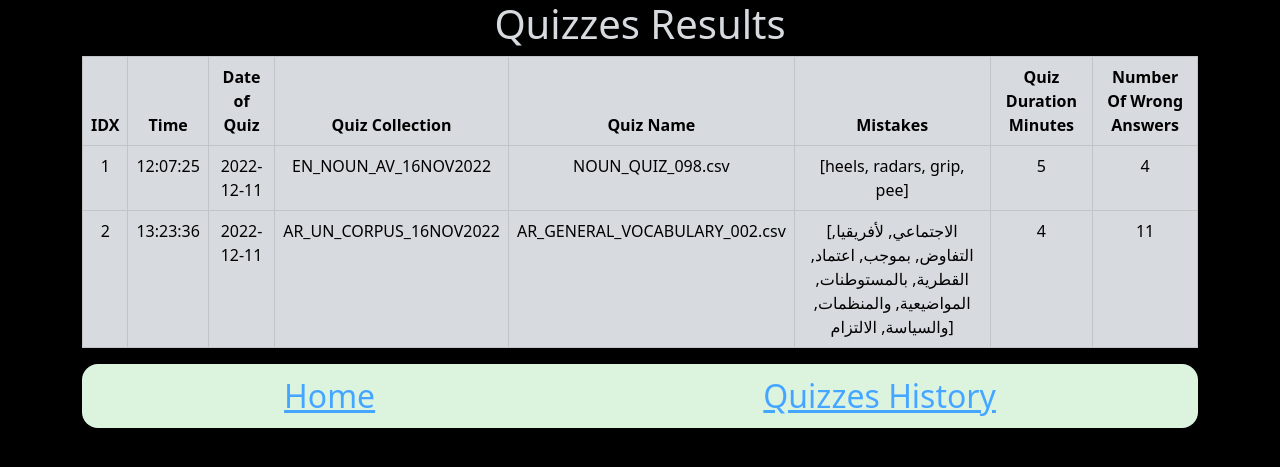
After one commit to akbargherbal/akbar_quiz_fg, a Flask app: page /quizzes_history in a window 1280 px wide. The commit adds this page. Shown: the top 467 px of the page. Run offline with Flask 2, Linux system fonts and the light colour scheme.

Commit message:
BETA Version; no problems so far

```diff
--- a/app.py
+++ b/app.py
@@ -1,120 +1,77 @@
-from flask import Flask, render_template, request, redirect, url_for, jsonify
+from flask import Flask, render_template, request, redirect, url_for, session
 from flask_cors import cross_origin
+# from flask_session import Session
+from time import sleep
 
 import utilities as ut
 import pandas as pd
 from zipfile import ZipFile
 import os
 
-try:
-    list_tried_quizzes = pd.read_json('quizzes_result.json', encoding='utf-8')
-    list_tried_quizzes = list(list_tried_quizzes['quiz_name'])
-except:
-    list_tried_quizzes = []
-
-quiz_repo = os.listdir('quiz_repo')
-quiz_repo_dict = {int(i.split('_')[0]):f'quiz_repo/{i}' for i in quiz_repo if i.endswith('.zip')}
-
 
 app = Flask(__name__)
+app.secret_key = 'secret_key'
 app.static_folder = 'static'
-
-def clean_name_01(x):
-    result =  x.split('/')[-1].split('.zip')[0].split('--')
-    result = ' '.join(result)
-    return result
-
-quiz_repo = {k:clean_name_01(v) for k,v in quiz_repo_dict.items()}
+app.config['SESSION_TYPE'] = 'filesystem'
 
 @app.route('/home', methods=['GET', 'POST'])
 @app.route('/', methods=['GET', 'POST'])
 @cross_origin()
 def home():
     if request.method == 'GET':
+        quiz_repo = ut.get_buttons_names()
         return render_template('home.html', quiz_repo= quiz_repo)
+
     else:
-        try:
-            print(f'{request.form.to_dict()}', flush=True)
-            if 'request_quiz_name' in request.form.to_dict():
-                quiz_id = int(request.form.get('request_quiz_name'))
-                quiz_path = quiz_repo_dict[quiz_id]
-                zf = ZipFile(quiz_path)
-                quiz_path = ut.get_quiz_collection(quiz_path)
-                #quiz_path = quiz_path[0] # Add condition to read only untried quizzes.
-                quiz_path = list(set(quiz_path) - set(list_tried_quizzes))[0]
+        print(f'Form: {request.form}', flush=True)
+        quiz_id = int(request.form.get('request_quiz_name'))
+        print(f'Quiz_ID: {quiz_id}', flush=True)
+        session['quiz_id'] = quiz_id
 
-                print(f'Quiz_Path: {quiz_path}', quiz_path, flush=True)
-
-                quiz_set_from_flask =  pd.read_csv(zf.open(quiz_path), encoding='utf-8').to_dict(orient = 'records')
-                quiz_name_from_flask = quiz_path
-
-                print(f'Quiz_Path: {quiz_path}', quiz_path, flush=True)
-                language_from_flask = quiz_path.split('/')[0].split('_')[0]
-                print(f'Language Code: {language_from_flask}', flush=True)
-
-                kwargs = {'quiz_set_from_flask':quiz_set_from_flask,
-                        'quiz_name_from_flask':quiz_name_from_flask,
-                        'language_from_flask': language_from_flask}
-
-                return render_template('quiz.html', **kwargs)
-            else:
-                print(f'ELSE STATEMENT IN HOME PAGE:', flush=True)
-                print('_'*100, flush=True)
-                return render_template('home.html', quiz_repo= quiz_repo)
-
-        except Exception as e:
-            print(f'Error: {e}', flush=True)
-            print(f'Exception Occured! Redirecting to Home Page:', flush=True)
-            print('#'*100, flush=True)
-            return render_template('home.html', quiz_repo= quiz_repo)
-
-
-
+        return redirect(url_for('quiz')) # we want to redirect user to quiz page; passing quiz data through session.
 
 
 @app.route('/quiz' , methods=['POST', 'GET'])
 @cross_origin()
 def quiz():
-    print('Entering QUIZ PAGE!!!', flush=True)
     if request.method == 'GET':
-        return render_template('quiz.html')
+        new_quiz = ut.get_new_quiz(session['quiz_id'])
+        kwargs = {
+            'quiz_set_from_flask': new_quiz['quiz_set_from_flask'],
+            'quiz_name_from_flask': new_quiz['quiz_name_from_flask'],
+            'language_from_flask': new_quiz['language_from_flask']
+        }
+
+        return render_template('quiz.html', **kwargs)
 
     else:
-        try:
-            if 'quiz_result' in request.form.to_dict():
-                print(f'''
-    Quiz Result in Request Form Are Being Printed:
-    {request.form.to_dict()}
-    ''', flush=True)
-                quiz_date = ut.get_datetime_now()
-                q_results = request.form.to_dict()
+        quiz_date = ut.get_datetime_now()
+        q_results = request.form.to_dict()
 
-                mistakes = [v for k,v in q_results.items() if k.startswith('wrong_answer')]
+        mistakes = [v for k,v in q_results.items() if k.startswith('wrong_answer')]
 
-                quiz_result = {}
+        quiz_result = {}
 
-                print(f'Mistakes: {mistakes}, {type(mistakes)}', flush=True)
+        print(f'Mistakes: {mistakes}, {type(mistakes)}', flush=True)
 
-                quiz_result = {k:v for k,v in q_results.items() if ((k != 'quiz_result')  and (k.startswith('wrong_answer') == False))}
-                print(f'Quiz Result: {quiz_result}', flush=True)
-                quiz_result['date_time'] = quiz_date
-                quiz_result['mistakes'] = mistakes
+        quiz_result = {k:v for k,v in q_results.items() if ((k != 'quiz_result')  and (k.startswith('wrong_answer') == False))}
+        print(f'Quiz Result: {quiz_result}', flush=True)
+        quiz_result['date_time'] = quiz_date
+        quiz_result['mistakes'] = mistakes
 
-                ut.update_json_file_with_dict('quizzes_result.json', quiz_result)
+        ut.update_json_file_with_dict('quizzes_result.json', quiz_result)
 
-                return render_template('home.html', quiz_repo= quiz_repo)
+        return redirect(url_for('home'))
 
-            else:
-                print(f'ELSE STATEMENT IN QUIZ PAGE:', flush=True)
-                print('_'*100, flush=True)
-                return render_template('home.html', quiz_repo= quiz_repo)
+@app.route('/quizzes_history')
+@cross_origin()
+def quizzes_history():
+    try:
+        table_from_flask = ut.make_html_table('quizzes_result.json')
+        return render_template('quizzes_history.html', table_from_flask=table_from_flask)
 
-        except Exception as e:
-            print(f'Error: {e}', flush=True)
-            print(f'Exception Occured in Quiz Page! Redirecting to Home Page:', flush=True)
-            print('#'*100, flush=True)
-            return render_template('home.html', quiz_repo= quiz_repo)
-
+    except:
+        return render_template ('quizzes_history.html')
 
 
 
--- /dev/null
+++ b/quizzes_result.json
@@ -0,0 +1 @@
+[{"quiz_name":"EN_NOUN_AV_16NOV2022\/NOUN_QUIZ_098.csv","quiz_duration_minutes":5,"number_of_wrong_answers":4,"date_time":1670760445929,"mistakes":["heels","radars","grip","pee"]},{"quiz_name":"AR_UN_CORPUS_16NOV2022\/AR_GENERAL_VOCABULARY_002.csv","quiz_duration_minutes":"4","number_of_wrong_answers":"11","date_time":1670765016764,"mistakes":["الاجتماعي","لأفريقيا","التفاوض","بموجب","اعتماد","القطرية","بالمستوطنات","المواضيعية","والمنظمات","والسياسة","الالتزام"]}]
--- a/static/app.js
+++ b/static/app.js
@@ -37,7 +37,7 @@ var wrong_answers = 0;
 var score = 0;
 
 var progress = 0;
-
+var set_time_out;
 
 console.log('Language:', `${language}`)
 if (language == 'ar') {
@@ -99,6 +99,7 @@ function submitAnswer() {
     if (choices.includes(answer)) {
         console.log('Correct', `Indeed ${answer} is one of the choices in ${choices}`)
         correct_answers = correct_answers + 1;
+        set_time_out = 0;
     } else {console.log('WRONG;', `Answer ${answer} is not one of the choices in ${choices}`)
 
             someArray.push(choices[0])
@@ -106,6 +107,7 @@ function submitAnswer() {
 
             ui_feedback.classList.add('animate_wrong')
             ui_feedback.textContent = `${choices[0]}`
+            set_time_out = 2000;
 
         }
     score = Math.floor(100 * ((correct_answers)/(correct_answers + wrong_answers)));
@@ -129,7 +131,7 @@ function submitAnswer() {
     setTimeout(() => {
         window.scrollTo(0, 0)
         makeQuiz()
-    }, 2000);
+    }, set_time_out);
 
 }
 
--- a/static/style.css
+++ b/static/style.css
@@ -98,7 +98,13 @@ body {
     #correct_answers {font-size:2rem;}
   }
 
-
+  .navbar{
+    background-color: rgb(2, 25, 4);
+    color: white;
+    padding: 0.5rem;
+    font-size: 2rem;
+    border-radius: 1rem;
+  }
 
 
 
--- a/templates/home.html
+++ b/templates/home.html
@@ -18,7 +18,10 @@
         <h1 class="display-1">Quiz Selection</h1>
         <div id="selection_buttons" class="col-12">
         </div>
-
+        <div class="navbar justify-content-around">
+            <a href="{{ url_for('home') }}">Home</a>
+            <a href="{{ url_for('quizzes_history') }}">Quizzes History</a>
+          </div>
     </div>
 
 <script>
--- /dev/null
+++ b/templates/quizzes_history.html
@@ -0,0 +1,34 @@
+<!DOCTYPE html>
+<html lang="en">
+
+<head>
+  <meta charset="UTF-8">
+  <meta http-equiv="X-UA-Compatible" content="IE=edge">
+  <meta name="viewport" content="width=device-width, initial-scale=1.0">
+
+  <!-- CSS only -->
+  <link href="https://cdn.jsdelivr.net/npm/bootstrap@5.2.3/dist/css/bootstrap.min.css" rel="stylesheet"
+    integrity="sha384-rbsA2VBKQhggwzxH7pPCaAqO46MgnOM80zW1RWuH61DGLwZJEdK2Kadq2F9CUG65" crossorigin="anonymous">
+  <link rel="stylesheet" href="static/style.css">
+  <link rel="shortcut icon" href="static/favicon.png">
+
+
+  <title>Quizzes History</title>
+</head>
+
+<body>
+  <div class="container">
+    <h1 class="text-center">Quizzes Results</h1>
+    <div class="main_table" id="main_table">
+      {{ table_from_flask | safe }}
+    </div>
+    <div class="navbar justify-content-around">
+      <a href="{{ url_for('home') }}">Home</a>
+      <a href="{{ url_for('quizzes_history') }}">Quizzes History</a>
+    </div>
+  </div>
+
+
+</body>
+
+</html>
```
Also changed, not shown: utilities.py (+76 -1 lines).
